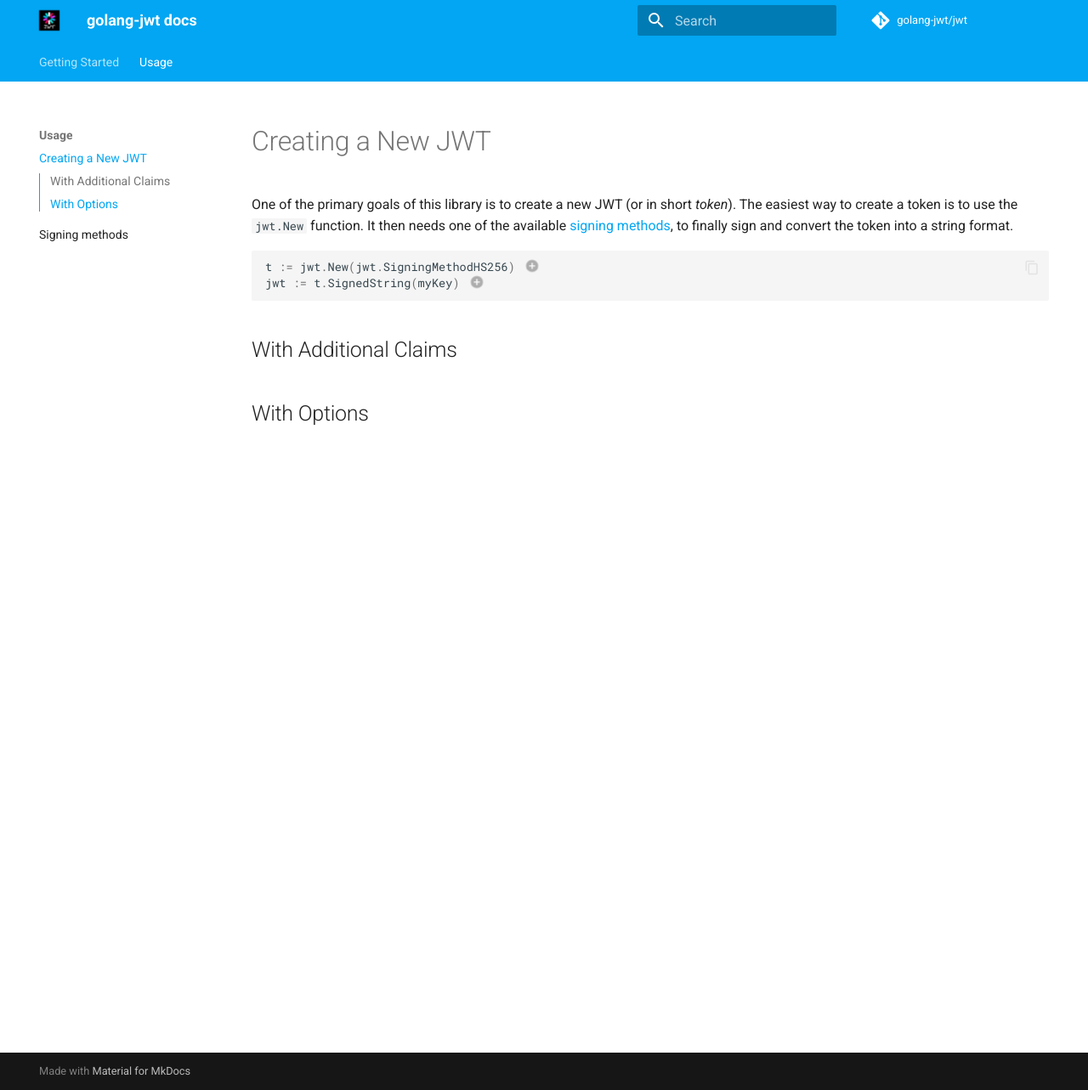
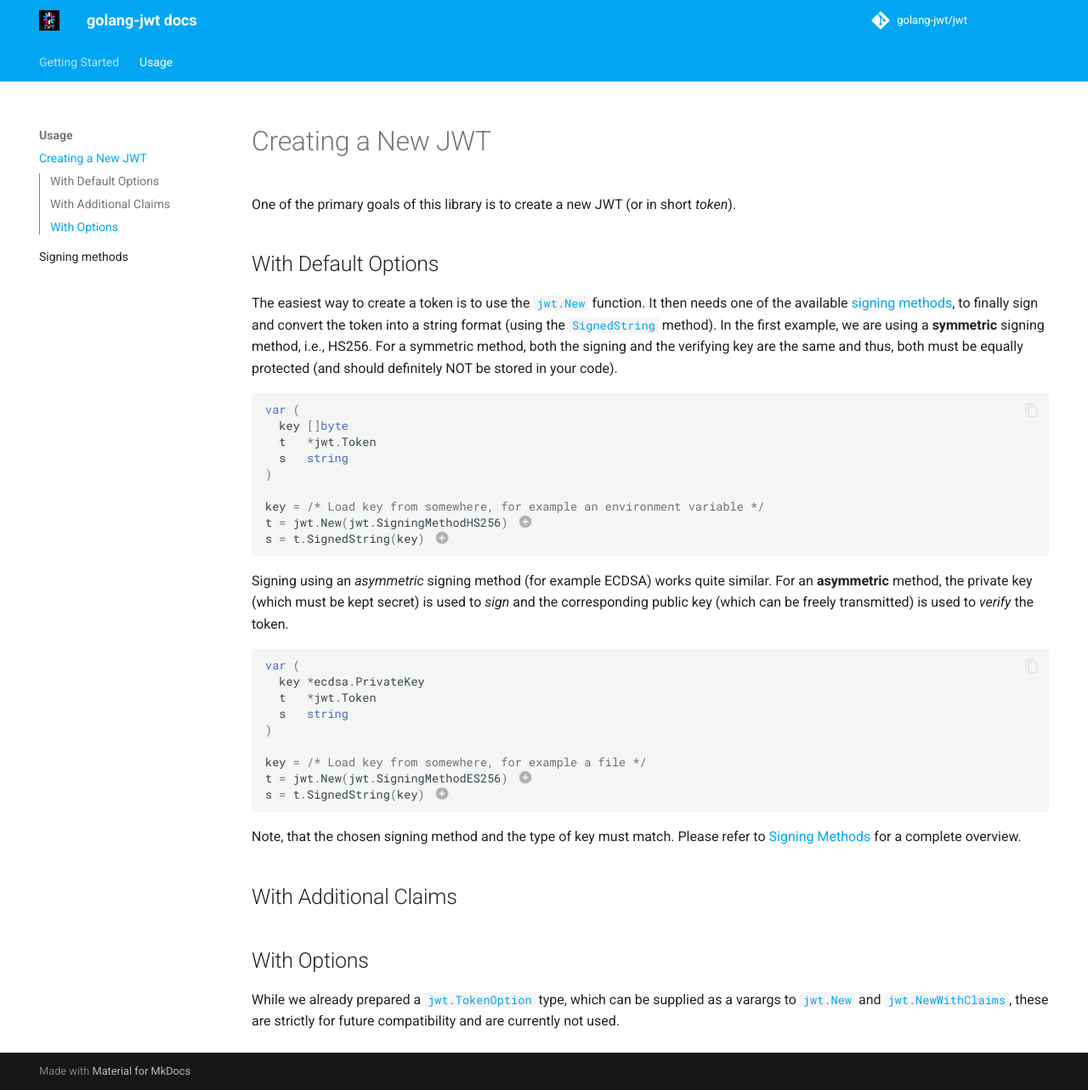
Before and after one commit to golang-jwt/jwt-docs, an MkDocs documentation site: the page built from docs/usage/create.md, in a window 1280 px wide and 1283 px high. Shown: the whole window at 85% size. Built offline with MkDocs 1.6.1 and Material for MkDocs 9.7.7, drawn with Linux system fonts in a browser that asks for light colours; comment, search, counter and statistics services are not loaded.

Commit message:
more doc

````diff
--- a/docs/usage/create.md
+++ b/docs/usage/create.md
@@ -1,18 +1,69 @@
 # Creating a New JWT
 
 One of the primary goals of this library is to create a new JWT (or in short
-*token*). The easiest way to create a token is to use the `jwt.New` function. It
+*token*).
+
+## With Default Options
+
+ The easiest way to create a token is to use the
+[`jwt.New`](https://pkg.go.dev/github.com/golang-jwt/jwt/v5#New) function. It
 then needs one of the available [signing methods](./signing_methods.md), to
-finally sign and convert the token into a string format.
+finally sign and convert the token into a string format (using the
+[`SignedString`](https://pkg.go.dev/github.com/golang-jwt/jwt/v5#Token.SignedString)
+method). In the first example, we are using a **symmetric** signing method, i.e.,
+HS256. For a symmetric method, both the signing and the verifying key are the
+same and thus, both must be equally protected (and should definitely NOT be
+stored in your code).
 
 ```go
-t := jwt.New(jwt.SigningMethodHS256) // (1)!
-jwt := t.SignedString(myKey) // (2)!
+var (
+  key []byte
+  t   *jwt.Token
+  s   string
+)
+
+key = /* Load key from somewhere, for example an environment variable */
+t = jwt.New(jwt.SigningMethodHS256) // (1)!
+s = t.SignedString(key) // (2)!
 ```
 
-1. This initializes a new `jwt.Token` struct based on the supplied signing method
-2. This step computes a cryptographic signature based on the supplied key
+1. This initializes a new
+   [`jwt.Token`](https://pkg.go.dev/github.com/golang-jwt/jwt/v5#Token) struct
+   based on the supplied signing method. In this case a **symmetric** method is
+   chosen.
+2. This step computes a cryptographic signature based on the supplied key.
+
+Signing using an *asymmetric* signing method (for example ECDSA) works quite
+similar. For an **asymmetric** method, the private key (which must be kept
+secret) is used to *sign* and the corresponding public key (which can be freely
+transmitted) is used to *verify* the token.
+
+```go
+var (
+  key *ecdsa.PrivateKey
+  t   *jwt.Token
+  s   string
+)
+
+key = /* Load key from somewhere, for example a file */
+t = jwt.New(jwt.SigningMethodES256) // (1)!
+s = t.SignedString(key) // (2)!
+```
+
+1. This initializes a new [`jwt.Token`](https://pkg.go.dev/github.com/golang-jwt/jwt/v5#Token) struct based on the supplied signing method. In this case a **asymmetric** method is chosen.
+2. This step computes a cryptographic signature based on the supplied private
+   key.
+
+Note, that the chosen signing method and the type of key must match. Please refer to [Signing Methods](./signing_methods.md) for a complete overview.
+
 
 ## With Additional Claims
 
 ## With Options
+
+While we already prepared a
+[`jwt.TokenOption`](https://pkg.go.dev/github.com/golang-jwt/jwt/v5#TokenOption)
+type, which can be supplied as a varargs to
+[`jwt.New`](https://pkg.go.dev/github.com/golang-jwt/jwt/v5#New) and
+[`jwt.NewWithClaims`](https://pkg.go.dev/github.com/golang-jwt/jwt/v5#NewWithClaims),
+these are strictly for future compatibility and are currently not used.
--- a/mkdocs.yaml
+++ b/mkdocs.yaml
@@ -4,6 +4,9 @@ site_url: https://golang-jwt.github.io/jwt/
 repo_name: golang-jwt/jwt
 repo_url: https://github.com/golang-jwt/jwt
 edit_uri: ""
+
+plugins:
+  - social
 
 theme:
   name: material
````
